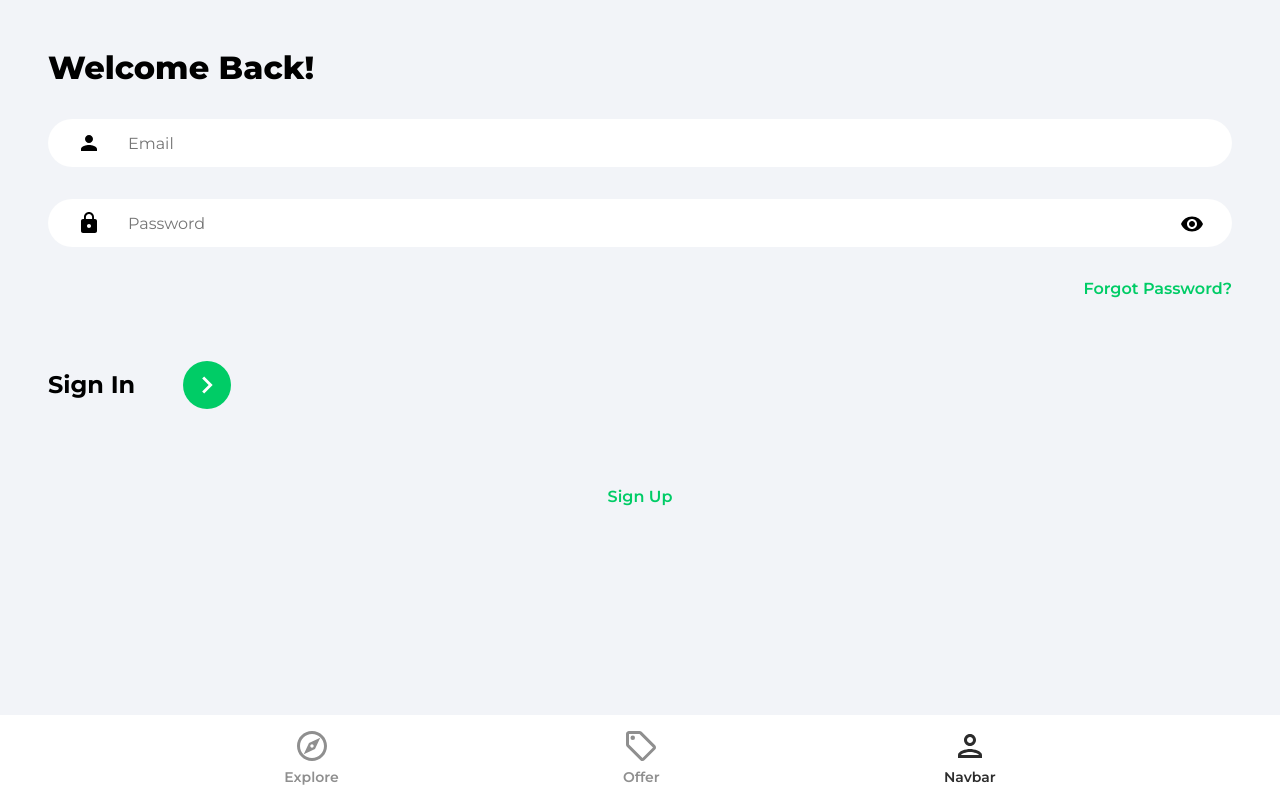
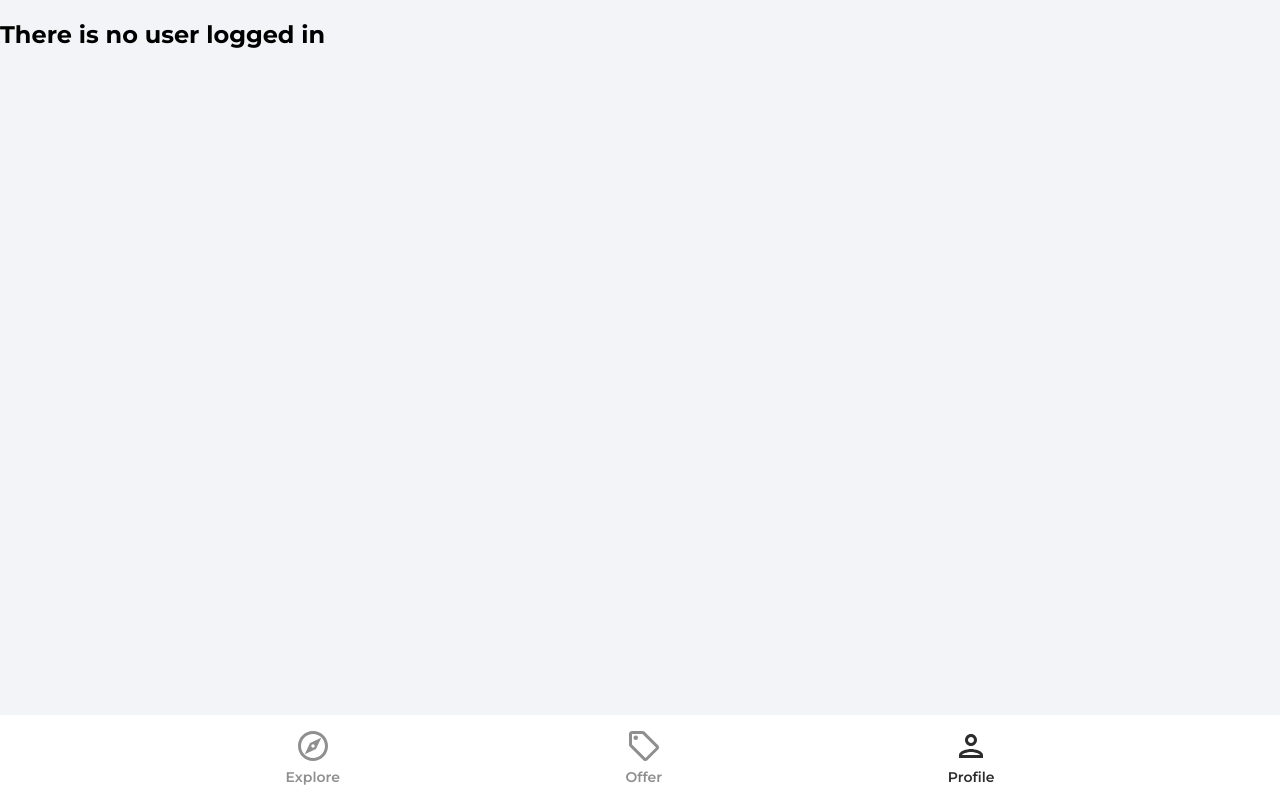
Before and after one commit to Munkiestar/House-Marketplace-Project, a React (Create React App) app: page /profile in a window 1280 px wide. Built offline with nearby package versions, Linux system fonts and the light colour scheme.

Commit message:
add/sign-in-with-email-and-password (#4)

```diff
--- a/src/App.js
+++ b/src/App.js
@@ -15,7 +15,7 @@ function App() {
         <Routes>
           <Route path="/" element={<Explore />} />
           <Route path="/offers" element={<Offers />} />
-          <Route path="/profile" element={<SignIn />} />
+          <Route path="/profile" element={<Profile />} />
           <Route path="/sign-in" element={<SignIn />} />
           <Route path="/sign-up" element={<SignUp />} />
           <Route path="/forgot-password" element={<ForgotPassword />} />
--- a/src/components/Navbar.js
+++ b/src/components/Navbar.js
@@ -63,7 +63,7 @@ function Navbar(props) {
                   : "navbarListItemName"
               }
             >
-              Navbar
+              Profile
             </p>
           </li>
         </ul>
--- a/src/pages/Profile.js
+++ b/src/pages/Profile.js
@@ -1,5 +1,20 @@
+import { getAuth } from "firebase/auth";
+import { useEffect, useState } from "react";
+
 function Profile(props) {
-  return <div>Profile</div>;
+  const [user, setUser] = useState([]);
+  const auth = getAuth();
+
+  useEffect(() => {
+    setUser(auth.currentUser);
+    console.log("auth", auth.currentUser);
+  }, []);
+
+  return user ? (
+    <h2>{user.displayName}</h2>
+  ) : (
+    <h2>There is no user logged in</h2>
+  );
 }
 
 export default Profile;
--- a/src/pages/SignIn.js
+++ b/src/pages/SignIn.js
@@ -1,5 +1,6 @@
 import { useState } from "react";
 import { Link, useNavigate } from "react-router-dom";
+import { getAuth, signInWithEmailAndPassword } from "firebase/auth";
 import { ReactComponent as ArrowRightIcon } from "../assets/svg/keyboardArrowRightIcon.svg";
 import visibilityIcon from "../assets/svg/visibilityIcon.svg";
 
@@ -19,13 +20,32 @@ function SignIn(props) {
     }));
   };
 
+  const handleOnSubmit = async (e) => {
+    e.preventDefault();
+    try {
+      const auth = getAuth();
+
+      const userCredentials = await signInWithEmailAndPassword(
+        auth,
+        email,
+        password
+      );
+
+      if (userCredentials.user) {
+        navigate("/");
+      }
+    } catch (err) {
+      console.log("Error: ", err);
+    }
+  };
+
   return (
     <div className="pageContainer">
       <header>
         <p className="pageHeader">Welcome Back!</p>
       </header>
 
-      <form>
+      <form onSubmit={handleOnSubmit}>
         <input
           type="email"
           name="email"
```
